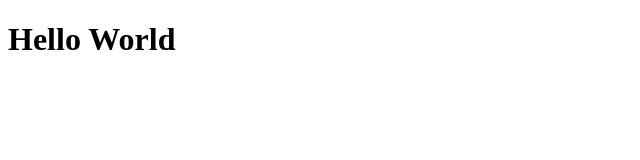
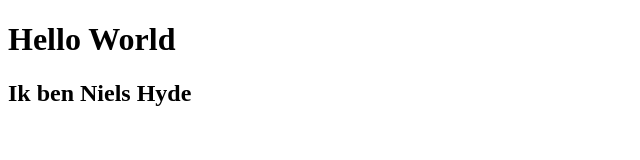
Before and after one commit to nielshyde/1718-nmd1, a plain HTML site: page index.html in a window 1280 px wide. Shown: the whole page, without its empty margins (0-640 px from the left). Drawn offline with Linux system fonts and the light colour scheme.

Commit message:
Ik ben Niels Hyde in h2

```diff
--- a/index.html
+++ b/index.html
@@ -8,5 +8,6 @@
 </head>
 <body>
     <h1>Hello World</h1>
+    <h2>Ik ben Niels Hyde</h2>
 </body>
 </html>
```
